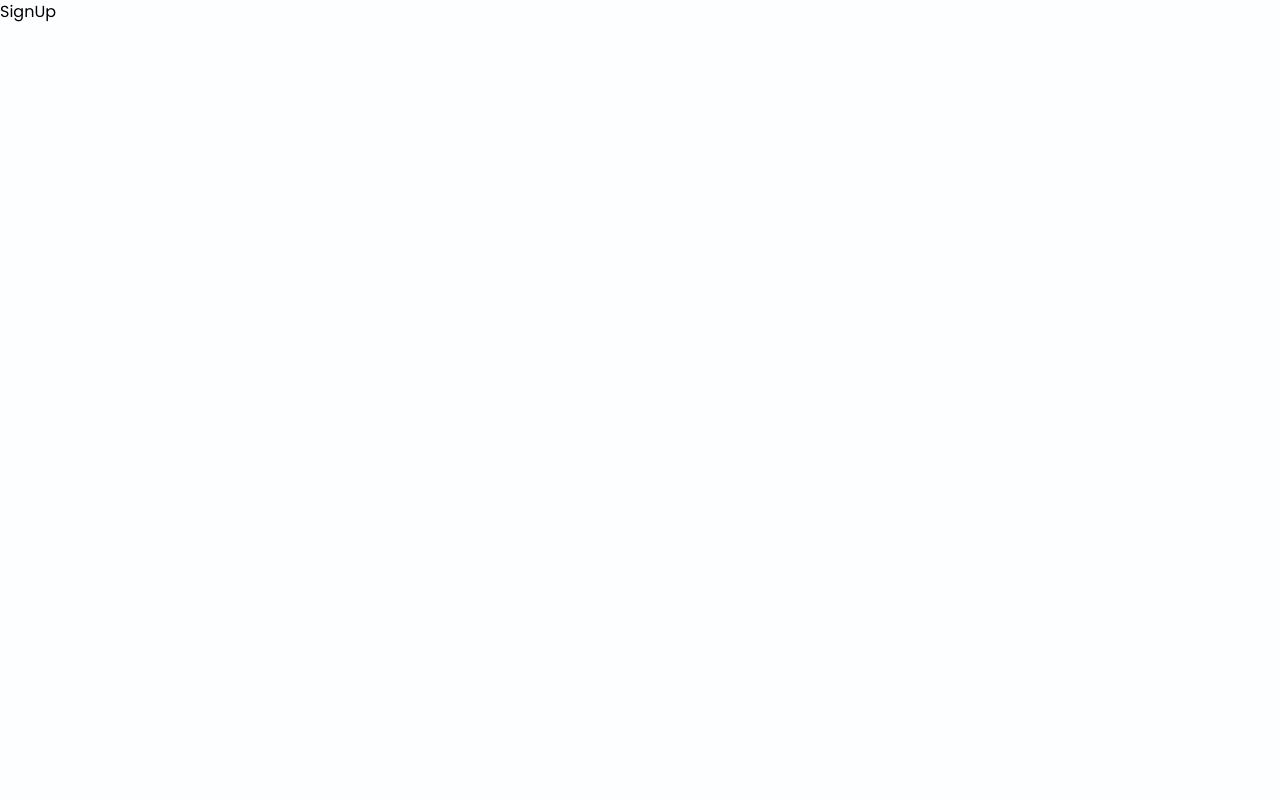
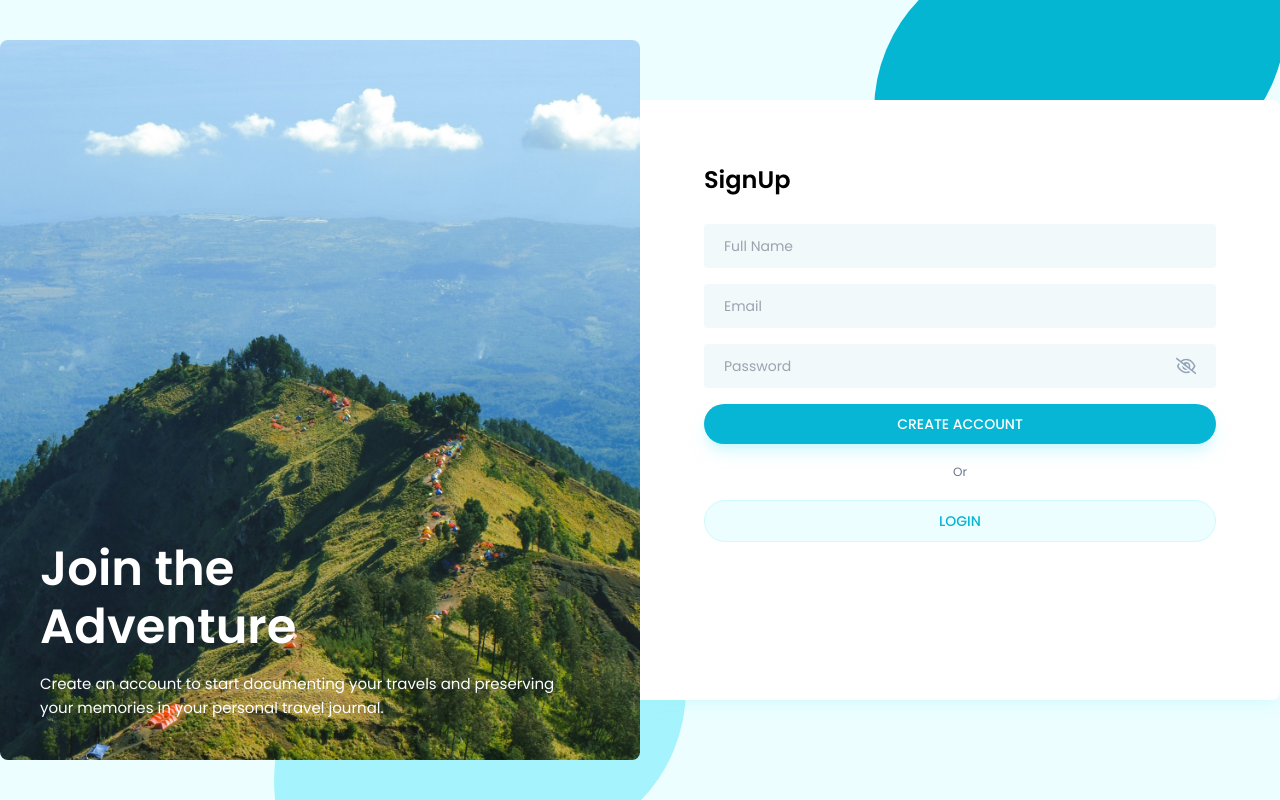
Before and after one commit to gavinadlan/Travel-Story, a React (Vite) app in the folder frontend/travel-story-app/: page /signUp in a window 1280 px wide. Built offline with nearby package versions, Linux system fonts and the light colour scheme.

Commit message:
Sign-up screen UI

```diff
--- a/frontend/travel-story-app/src/App.jsx
+++ b/frontend/travel-story-app/src/App.jsx
@@ -16,6 +16,8 @@
       <Router>
         <Routes>
           <Route path="/dashboard" exact element={<Home />} />
+
+          <Route path="/dashboard" exact element={<Home />} />
           <Route path="/login" exact element={<Login />} />
           <Route path="/signUp" exact element={<SignUp />} />
         </Routes>
--- a/frontend/travel-story-app/src/pages/Auth/SignUp.jsx
+++ b/frontend/travel-story-app/src/pages/Auth/SignUp.jsx
@@ -1,7 +1,134 @@
-import React from "react";
+import React, { useState } from "react";
+import PasswordInput from "../../components/Input/PasswordInput";
+import { useNavigate } from "react-router-dom";
+import { validateEmail } from "../../utils/helper";
+import axiosInstance from "../../utils/axiosInstance";
 
 const SignUp = () => {
-  return <div>SignUp</div>;
+  const [name, setName] = useState("");
+  const [email, setEmail] = useState("");
+  const [password, setPassword] = useState("");
+  const [error, setError] = useState(null);
+
+  const navigate = useNavigate();
+
+  const handleSignUp = async (e) => {
+    e.preventDefault();
+
+    if (!name) {
+      setError("Please enter your name");
+      return;
+    }
+
+    if (!validateEmail(email)) {
+      setError("Please enter a valid email address");
+      return;
+    }
+
+    if (!password) {
+      setError("Please eneter the Password");
+      return;
+    }
+
+    setError("");
+
+    //Login API Call
+    try {
+      const response = await axiosInstance.post("/login", {
+        email: email,
+        password: password,
+      });
+
+      // Handle successful login response
+      if (response.data && response.data.accessToken) {
+        localStorage.setItem("token", response.data.accessToken);
+        navigate("/dashboard");
+      }
+    } catch (error) {
+      // Handle login error
+      if (
+        error.response &&
+        error.response.data &&
+        error.response.data.message
+      ) {
+        setError(error.response.data.message);
+      } else {
+        setError("An unexpected error occurred. Please try login");
+      }
+    }
+  };
+
+  return (
+    <div className="h-screen bg-cyan-50 overflow-hidden relative">
+      <div className="login-ui-box right-10 -top-40" />
+      <div className="login-ui-box bg-cyan-200 -bottom-40 right-1/2" />
+
+      <div className="container h-screen flex items-center justify-center pc-20 mx-auto">
+        <div className="w-2/4 h-[90vh] flex items-end bg-signup-bg-img bg-cover bg-center rounded-lg p-10 z-50">
+          <div>
+            <h4 className="text-5xl text-white font-semibold leading-[58px]">
+              Join the <br /> Adventure
+            </h4>
+            <p className="text-[15px] text-white leading-6 pr-7 mt-4">
+              Create an account to start documenting your travels and preserving
+              your memories in your personal travel journal.
+            </p>
+          </div>
+        </div>
+
+        <div className="w-2/4 h-[75vh] bg-white rounded-r-lg relative p-16 shadow-lg shadow-cyan-200/20">
+          <form onSubmit={handleSignUp}>
+            <h4 className="text-2xl font-semibold mb-7">SignUp</h4>
+
+            <input
+              type="text"
+              placeholder="Full Name"
+              className="input-box"
+              value={name}
+              onChange={({ target }) => {
+                setName(target.value);
+              }}
+            />
+
+            <input
+              type="text"
+              placeholder="Email"
+              className="input-box"
+              value={email}
+              onChange={({ target }) => {
+                setEmail(target.value);
+              }}
+            />
+
+            <PasswordInput
+              value={password}
+              onChange={({ target }) => {
+                setPassword(target.value);
+              }}
+            />
+
+            {error && <p className="text-red-500 text-xs pb-1">{error}</p>}
+
+            <button type="submit" className="btn-primary">
+              CREATE ACCOUNT
+            </button>
+
+            <p className="text-xs text-slate-500 text-center my-4">Or</p>
+
+            <button
+              type="submit"
+              className="btn-primary btn-light"
+              onClick={() => {
+                Navigate("/login");
+              }}
+            >
+              LOGIN
+            </button>
+          </form>
+        </div>
+      </div>
+    </div>
+  );
 };
 
 export default SignUp;
--- a/frontend/travel-story-app/tailwind.config.js
+++ b/frontend/travel-story-app/tailwind.config.js
@@ -14,7 +14,7 @@
       },
       backgroundImage: {
         "login-bg-img": "url('./src/assets/images/bg-image.jpeg')",
-        "signup-bg-img": "url('./src/assets/images/signup-bg-image.jpeg')",
+        "signup-bg-img": "url('./src/assets/images/signup-bg-img.jpeg')",
       },
     },
   },
```
Also changed, not shown: frontend/travel-story-app/src/assets/images/signup-bg-img.jpeg.
